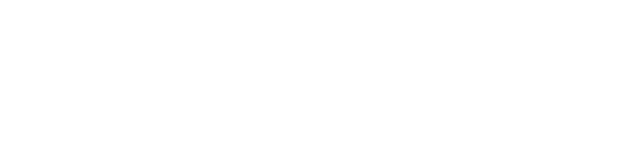
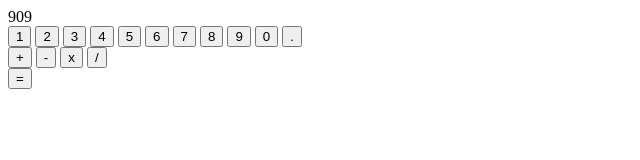
Before and after one commit to bertcherry/calculator, a plain HTML site: page index.html in a window 1280 px wide. Shown: the whole page, without its empty margins (0-640 px from the left). Drawn offline with Linux system fonts and the light colour scheme.

Commit message:
add html structure

```diff
--- a/index.html
+++ b/index.html
@@ -8,7 +8,35 @@
     <title>Calculator</title>
 </head>
 <body>
-
+    <div>
+        <div class="display">
+            909
+        </div>
+        <div class="keypad">
+            <div class="numbers">
+                <button id="1">1</button>
+                <button id="2">2</button>
+                <button id="3">3</button>
+                <button id="4">4</button>
+                <button id="5">5</button>
+                <button id="6">6</button>
+                <button id="7">7</button>
+                <button id="8">8</button>
+                <button id="9">9</button>
+                <button id="0">0</button>
+                <button id="decimal">.</button>
+            </div>
+            <div class="operators">
+                <button id="add">+</button>
+                <button id="subtract">-</button>
+                <button id="multiply">x</button>
+                <button id="divide">/</button>
+            </div>
+            <div class="end">
+                <button id="equals">=</button>
+            </div>
+        </div>
+    </div>
 </body>
 <script src="scripts.js"></script>
 </html>
```
